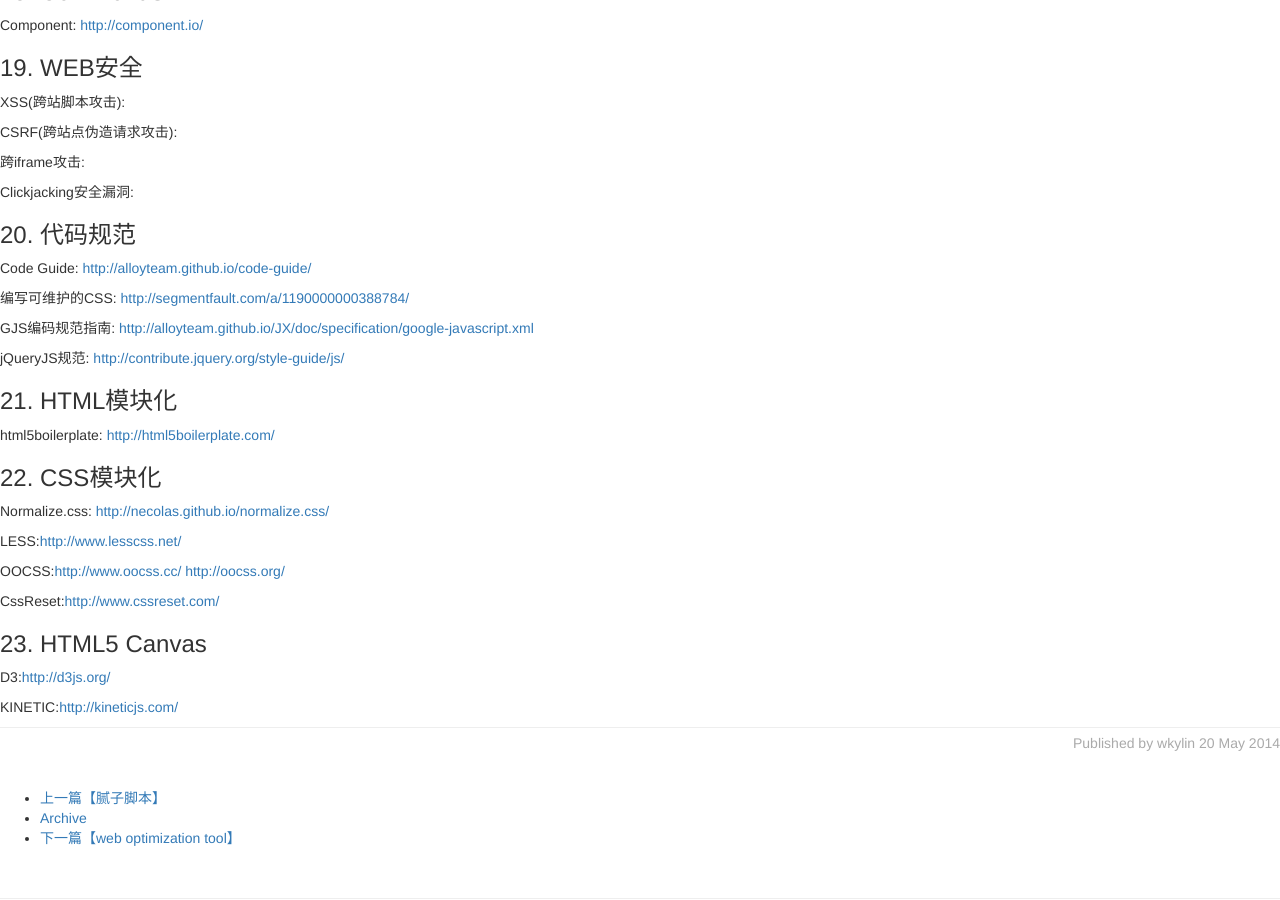
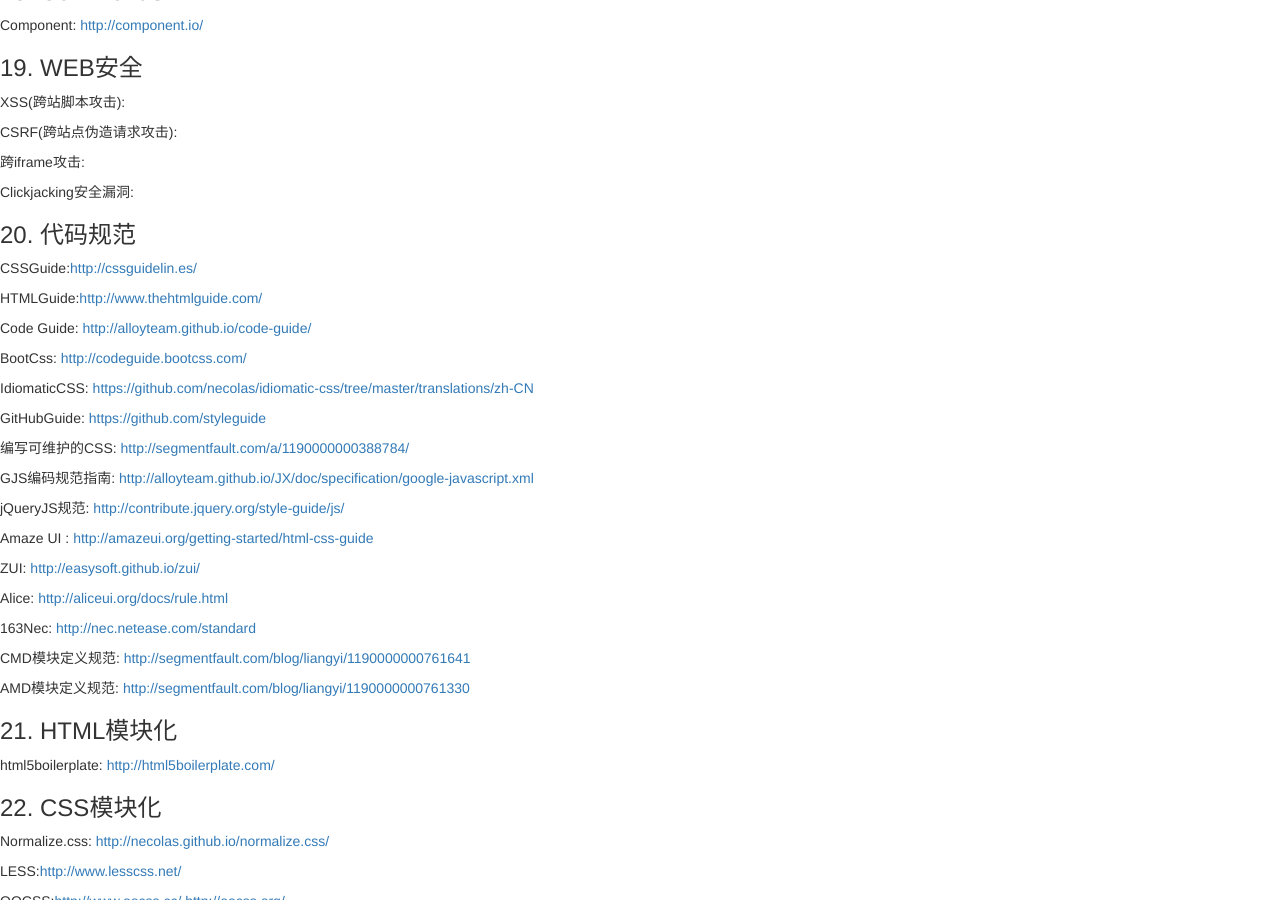
Before and after one commit to wkylin/wkylin.github.com, a Jekyll site: the page built from _posts/core-samples/2014-05-20-knowledge.md, in a window 1280 px wide and 900 px high, scrolled down 3578 px. Built offline with Jekyll 4.4.1, drawn with Linux system fonts in a browser that asks for light colours; nearby versions of some CDN libraries; library files that are not in the unit come from our copies; comment, search, counter and statistics services are not loaded.

Commit message:
Style Guide

```diff
--- a/_posts/core-samples/2014-05-20-knowledge.md
+++ b/_posts/core-samples/2014-05-20-knowledge.md
@@ -175,13 +175,35 @@
 
 ###20. 代码规范
 
+CSSGuide:<http://cssguidelin.es/>
+
+HTMLGuide:<http://www.thehtmlguide.com/>
+
 Code Guide: <http://alloyteam.github.io/code-guide/>
+
+BootCss: <http://codeguide.bootcss.com/>
+
+IdiomaticCSS: <https://github.com/necolas/idiomatic-css/tree/master/translations/zh-CN>
+
+GitHubGuide: <https://github.com/styleguide>
 
 编写可维护的CSS: <http://segmentfault.com/a/1190000000388784/>
 
 GJS编码规范指南: <http://alloyteam.github.io/JX/doc/specification/google-javascript.xml>
 
 jQueryJS规范: <http://contribute.jquery.org/style-guide/js/>
+
+Amaze UI : <http://amazeui.org/getting-started/html-css-guide>
+
+ZUI: <http://easysoft.github.io/zui/>
+
+Alice: <http://aliceui.org/docs/rule.html>
+
+163Nec: <http://nec.netease.com/standard>
+
+CMD模块定义规范: <http://segmentfault.com/blog/liangyi/1190000000761641>
+
+AMD模块定义规范: <http://segmentfault.com/blog/liangyi/1190000000761330>
 
 
 ###21. HTML模块化
```
